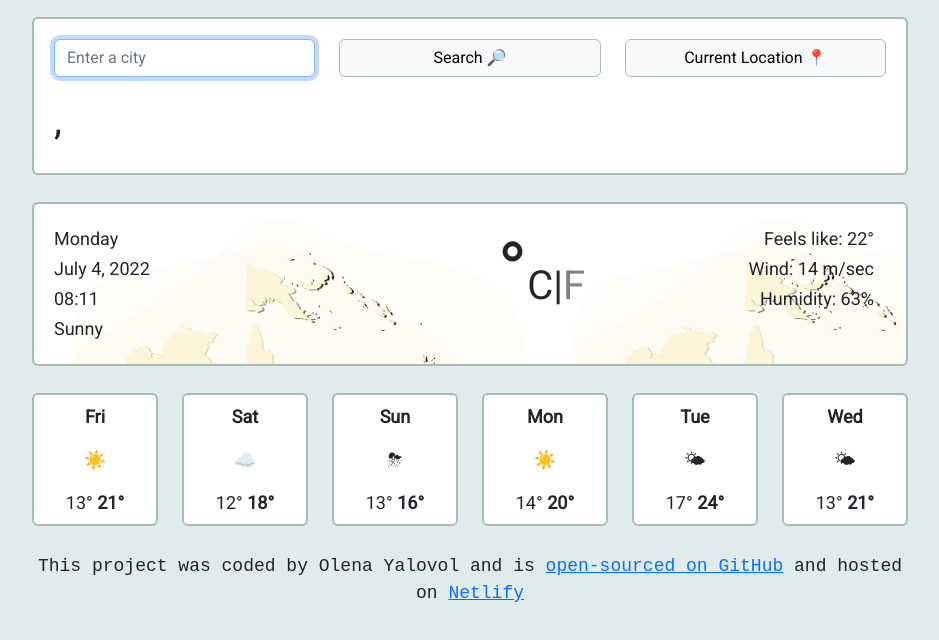
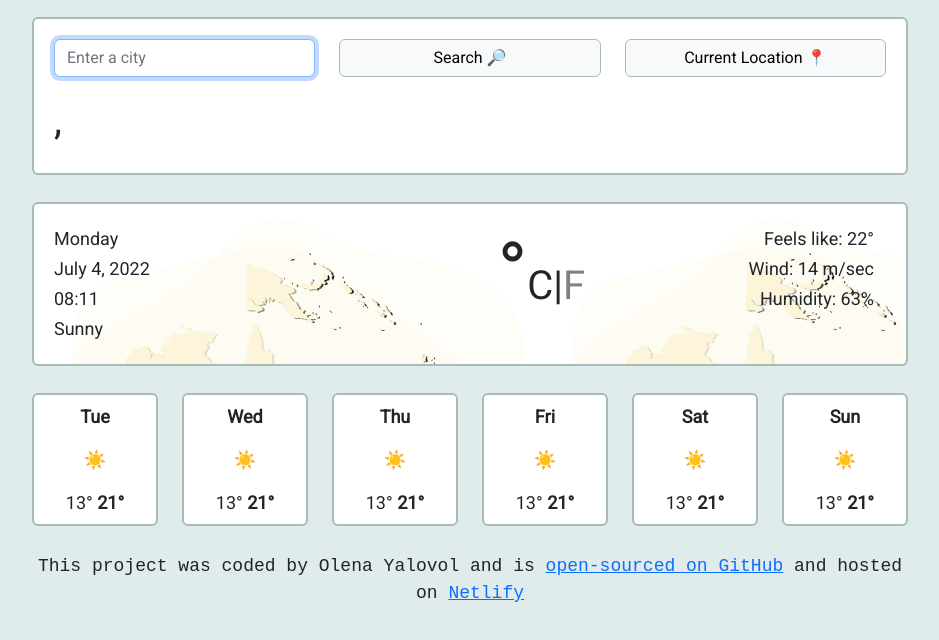
Before and after one commit to OlenaYalovol/good-weather-project, a plain HTML site: page index.html in a window 1280 px wide. Shown: the part 106-746 px from the top of the page, without its empty margins (170-1109 px from the left). Drawn offline with nearby package versions, Linux system fonts and the light colour scheme; no server answers; files whose address does not match are found by name.

Commit message:
removed forecast part from HTML; injected HTML to display forecast into JS

```diff
--- a/index.html
+++ b/index.html
@@ -98,73 +98,7 @@
         </div>
       </section>
       <br />
-      <div class="row">
-        <div class="col-2">
-          <div class="card">
-            <ul class="list-group list-group-flush">
-              <li class="list-group-item dayOfWeek">Fri</li>
-              <li class="list-group-item">☀️</li>
-              <li class="list-group-item">
-                <span class="minT">13°</span> <span class="maxT">21°</span>
-              </li>
-            </ul>
-          </div>
-        </div>
-        <div class="col-2">
-          <div class="card">
-            <ul class="list-group list-group-flush">
-              <li class="list-group-item dayOfWeek">Sat</li>
-              <li class="list-group-item">☁️</li>
-              <li class="list-group-item">
-                <span class="minT">12°</span> <span class="maxT">18°</span>
-              </li>
-            </ul>
-          </div>
-        </div>
-        <div class="col-2">
-          <div class="card">
-            <ul class="list-group list-group-flush">
-              <li class="list-group-item dayOfWeek">Sun</li>
-              <li class="list-group-item">⛈</li>
-              <li class="list-group-item">
-                <span class="minT">13°</span> <span class="maxT">16°</span>
-              </li>
-            </ul>
-          </div>
-        </div>
-        <div class="col-2">
-          <div class="card">
-            <ul class="list-group list-group-flush">
-              <li class="list-group-item dayOfWeek">Mon</li>
-              <li class="list-group-item">☀️</li>
-              <li class="list-group-item">
-                <span class="minT">14°</span> <span class="maxT">20°</span>
-              </li>
-            </ul>
-          </div>
-        </div>
-        <div class="col-2">
-          <div class="card">
-            <ul class="list-group list-group-flush">
-              <li class="list-group-item dayOfWeek">Tue</li>
-              <li class="list-group-item">🌤</li>
-              <li class="list-group-item">
-                <span class="minT">17°</span> <span class="maxT">24°</span>
-              </li>
-            </ul>
-          </div>
-        </div>
-        <div class="col-2">
-          <div class="card">
-            <ul class="list-group list-group-flush">
-              <li class="list-group-item dayOfWeek">Wed</li>
-              <li class="list-group-item">🌤</li>
-              <li class="list-group-item">
-                <span class="minT">13°</span> <span class="maxT">21°</span>
-              </li>
-            </ul>
-          </div>
-        </div>
+      <div class="weather-forecast" id="forecast">
       </div>
       <br />
       <p>This project was coded by Olena Yalovol and is <a href="https://github.com/OlenaYalovol/good-weather-project" target="_blank">open-sourced on GitHub</a> and hosted on <a href="https://www.netlify.com/" target="_blank">Netlify</a></p>
--- a/src/index.js
+++ b/src/index.js
@@ -44,6 +44,32 @@ if (currentMinutes < 10) {
 
 let time = document.querySelector("#time");
 time.innerHTML = currentHour + ":" + currentMinutes;
+
+function displayForecast() {
+  let forecastElement = document.querySelector("#forecast");
+
+  let forecastHTML = `<div class="row">`;
+  let days = ["Tue", "Wed", "Thu", "Fri", "Sat", "Sun"];
+  days.forEach(function (day) {
+    forecastHTML =
+      forecastHTML +
+      `
+          <div class="col-2">
+            <div class="card">
+              <ul class="list-group list-group-flush">
+                <li class="list-group-item dayOfWeek">${day}</li>
+                <li class="list-group-item">☀️</li>
+                <li class="list-group-item">
+                  <span class="minT">13°</span> <span class="maxT">21°</span>
+                </li>
+              </ul>
+          </div>
+        </div>
+        `;
+  });
+  forecastHTML = forecastHTML + `</div>`;
+  forecastElement.innerHTML = forecastHTML;
+}
 
 // change weather information to current data for a particular city
 function updateCityCountryTemperature(response) {
@@ -149,3 +175,5 @@ celsiusLink.addEventListener("click", fahrenheitsToCelsius);
 
 // initial search during page load
 search("Kharkiv");
+
+displayForecast();
```
